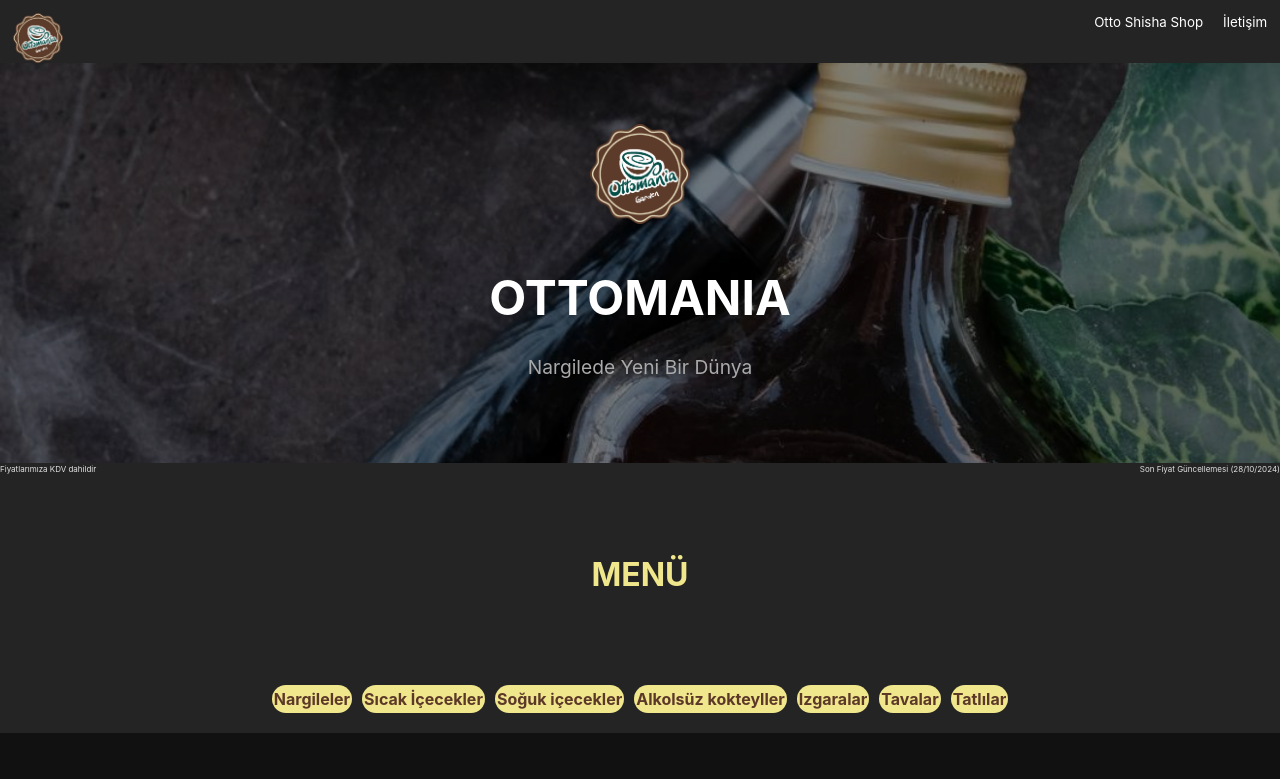
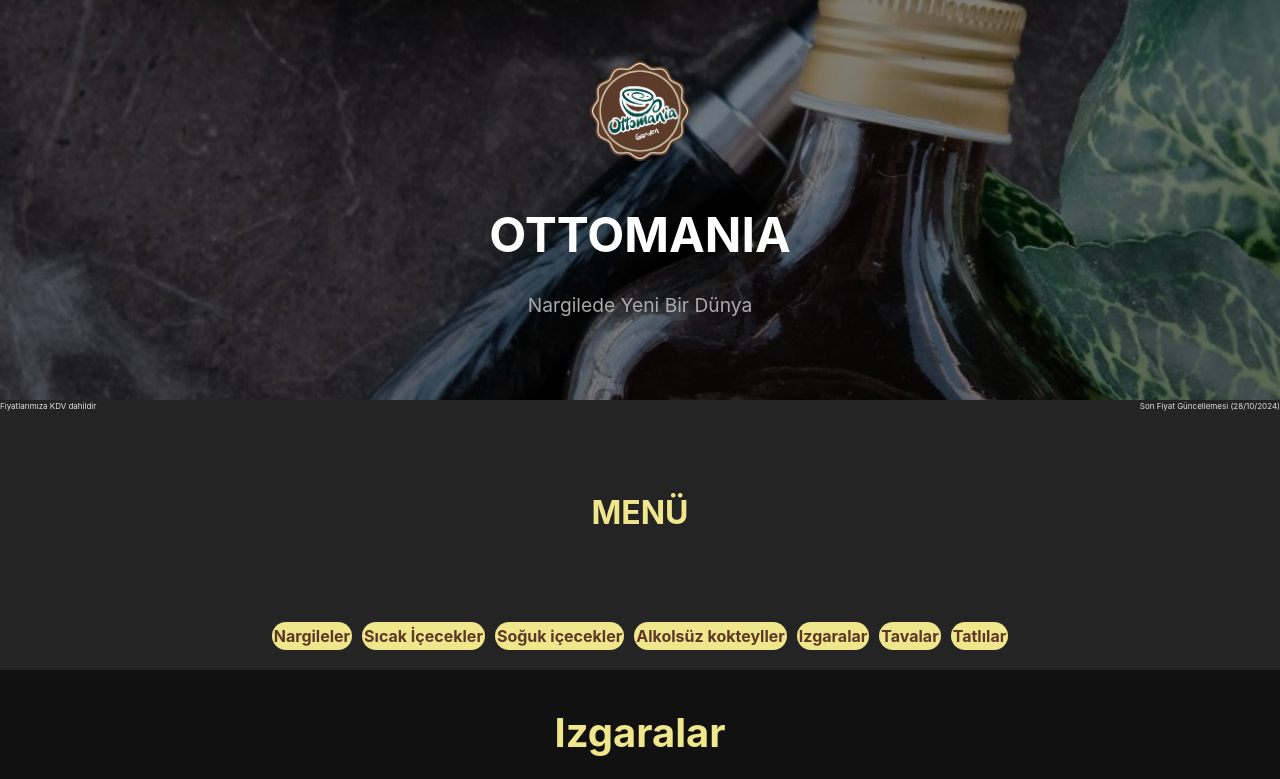
Before and after one commit to MuhammedIkbalAKGUNDOGDU/QR-Menu, a React (Vite) app in the folder qrmenu/: page /ottomania-garden in a window 1280 px wide. Shown: the top 779 px of the page. Built offline with nearby package versions, Linux system fonts and the light colour scheme.

Commit message:
spme mistkes fixed

```diff
--- a/qrmenu/src/pages/cafe.jsx
+++ b/qrmenu/src/pages/cafe.jsx
@@ -402,7 +402,7 @@
         dishes={burgerler}
       ></SpecialMenu>
       <SpecialMenu
-        title="Tabuk Yemekleri"
+        title="Tavuk Yemekleri"
         imageUrl={bannerleft}
         dishes={tavukYemekleri}
       ></SpecialMenu>
--- a/qrmenu/src/pages/garden.jsx
+++ b/qrmenu/src/pages/garden.jsx
@@ -320,18 +320,6 @@
 
   return (
     <div className="cafeContainer">
-      <div className="cafe-header">
-        <img className="img-2" src={logo} alt="" />
-        <div className="inner-header-garden">
-          <a href="https://ytshisha.com" className="sisha-shop">
-            Otto Shisha Shop{" "}
-          </a>
-
-          <a className="telanchor" href="tel:+905393412716">
-            İletişim
-          </a>
-        </div>
-      </div>
       <div className="cafe-banner">
         <div className="hero-section">
           <div className="content">
@@ -464,6 +452,9 @@
         imageUrl={bannerleft}
         dishes={kokteyller}
       ></SpecialMenu>
+
+      <div id="nargile"></div>
+
       <SpecialMenu
         title="Premium Nargileler"
         imageUrl={bannerleft}
@@ -511,7 +502,6 @@
           Şikayet/Öneri
         </div>
       </div>
-
     </div>
   );
 };
```
